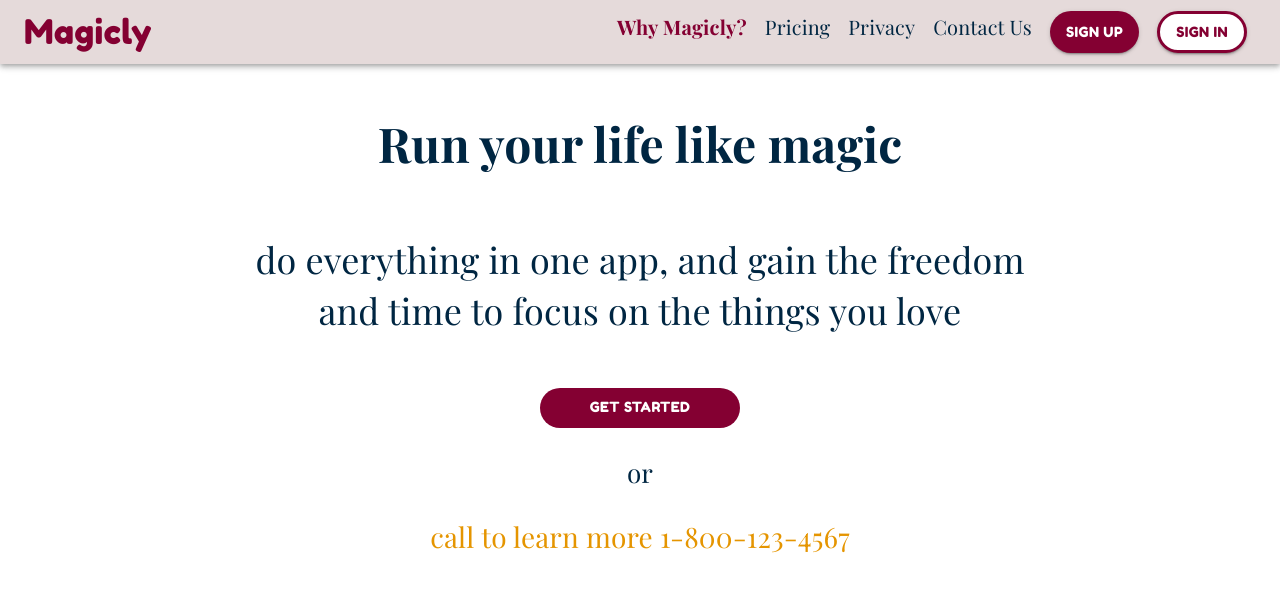
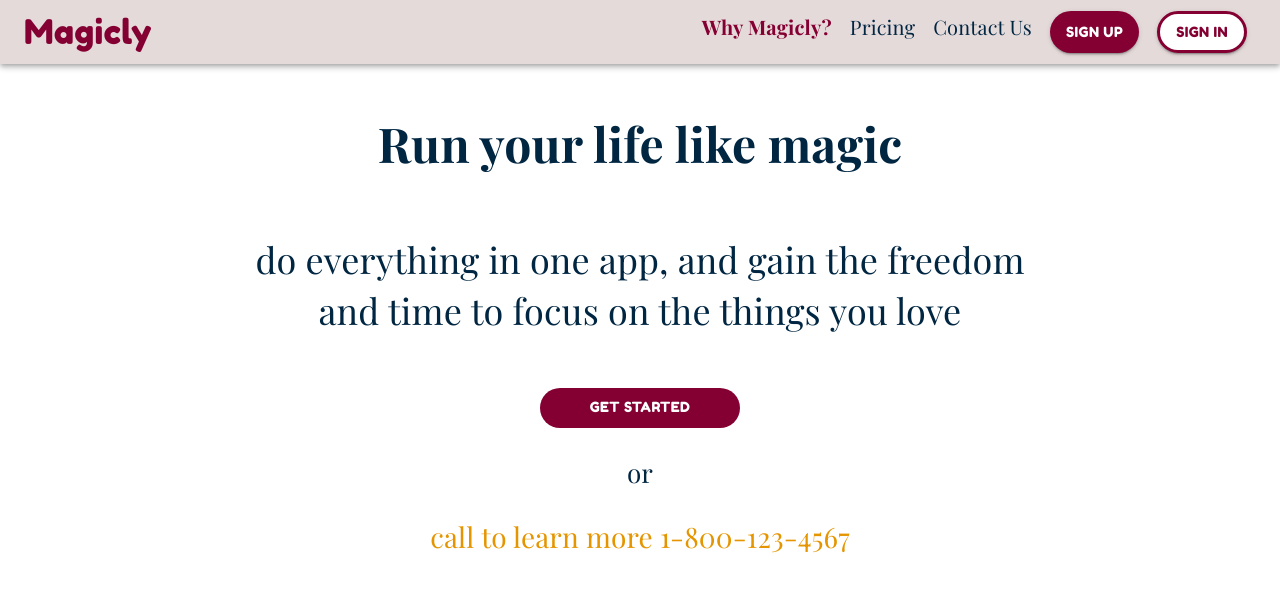
Before and after one commit to francoabaroa/magicly, a Next.js app in the folder packages/client/: page / in a window 1280 px wide. Shown: the top 592 px of the page. Built offline with nearby package versions, Linux system fonts and the light colour scheme; no server answers.

Commit message:
remove privacy from app bar

```diff
--- a/packages/client/components/AppBar.tsx
+++ b/packages/client/components/AppBar.tsx
@@ -279,12 +279,12 @@ export default function PrimarySearchAppBar(props) {
             </IconButton>
             <p>Pricing</p>
           </MenuItem>
-          <MenuItem onClick={routePage.bind(this, 'privacy')}>
+          {/* <MenuItem onClick={routePage.bind(this, 'privacy')}>
             <IconButton color="inherit">
               <DataUsage />
             </IconButton>
             <p>Privacy</p>
-          </MenuItem>
+          </MenuItem> */}
           <MenuItem onClick={routePage.bind(this, 'support')}>
             <IconButton color="inherit">
               <ContactSupport />
@@ -375,9 +375,9 @@ export default function PrimarySearchAppBar(props) {
                     <Typography className={classes.pages} onClick={routePage.bind(this, 'plans')} variant="h6" noWrap>
                       Pricing
                 </Typography>
-                    <Typography className={classes.pages} onClick={routePage.bind(this, 'privacy')} variant="h6" noWrap>
+                    {/* <Typography className={classes.pages} onClick={routePage.bind(this, 'privacy')} variant="h6" noWrap>
                       Privacy
-                </Typography>
+                </Typography> */}
                     <Typography className={classes.pages} onClick={routePage.bind(this, 'support')} variant="h6" noWrap>
                       Contact Us
                 </Typography>
```
